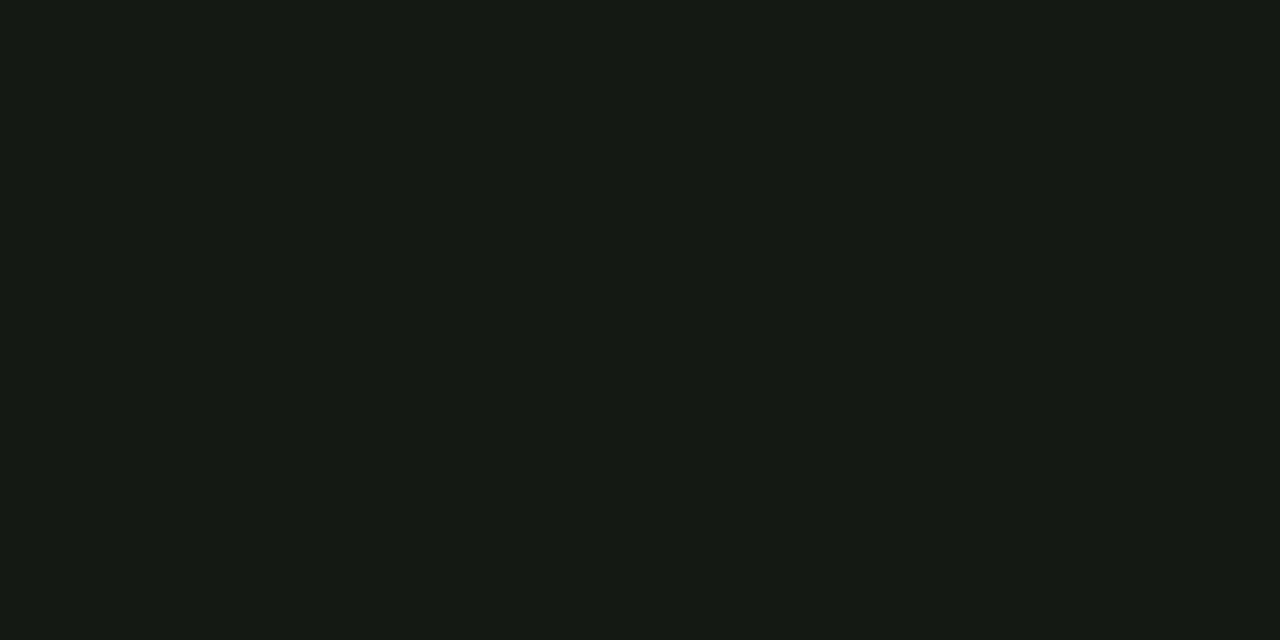
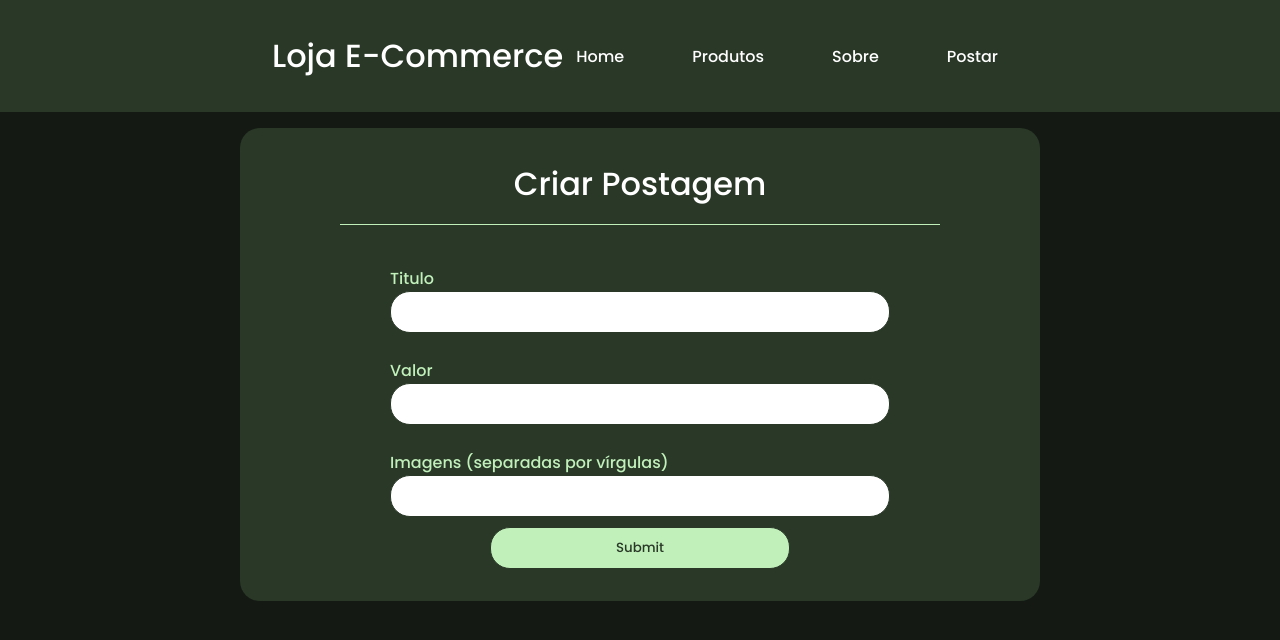
Before and after one commit to arthuracmm/projeto-crud, a React (Create React App) app: page /edit/1 in a window 1280 px wide. Before the commit this address had no page. Shown: the top 640 px of the page. Built offline with nearby package versions, Linux system fonts and the light colour scheme; no server answers.

Commit message:
Adicionando edição de produtos

```diff
--- a/src/App.js
+++ b/src/App.js
@@ -13,7 +13,7 @@ function App() {
         <Route exact path="/" element={<Home />}/>
         <Route exact path="/produtos" element={<Produtos />}/>
         <Route exact path="/sobre" element={<Sobre />}/>
-        <Route exact path="/edit" element={<Edit />}/>
+        <Route exact path="/edit/:id" element={<Edit />}/>
         <Route exact path="/postprodutos" element={<PostProdutos />}/>
       </Routes>
     </Router>
--- a/src/pages/Edit/edit.js
+++ b/src/pages/Edit/edit.js
@@ -1,10 +1,92 @@
-import React from "react";
+import React, { useEffect, useState } from "react";
 import HeaderMain from '../../components/HeaderMain/headerMain'
+import { useForm } from "react-hook-form";
+import { yupResolver } from "@hookform/resolvers/yup";
+import * as yup from 'yup';
+import { useNavigate, useParams } from "react-router-dom";
+import axios from "axios";
+
+const validacaoPost = yup.object().shape({
+    title: yup.string().required('Título é obrigatório'),
+    price: yup.number().required('Valor é obrigatório').positive('O valor deve ser positivo'),
+});
 
 function Edit(){
+
+    const { id } = useParams()
+
+    let navigate = useNavigate()
+
+    const { register, handleSubmit, formState: { errors }, reset} = useForm({
+        resolver: yupResolver(validacaoPost)
+    });
+
+    const [imageUrl, setImageUrl] = useState('');
+
+    useEffect(() => {
+        axios.get(`https://api.escuelajs.co/api/v1/products/${id}`)
+        .then((response) => {
+            console.log(response.data);
+            reset(response.data);
+        })
+        .catch(error => {
+            console.error('Erro ao buscar produto', error);
+        });
+    }, [id, reset]);
+
+    const addProduto = async (data) => {
+        try {
+            const imagesArray = String(data.images).split(',').map(url => url.trim());
+
+            const DataFormatada = {
+                ...data,
+                images: setImageUrl()
+            };
+
+            await axios.put(`https://api.escuelajs.co/api/v1/products/${id}`, DataFormatada);
+            console.log('editado com sucesso')
+            navigate('/')
+        } catch (error) {
+            console.error('Erro ao alterar produto', error.response?.data || error.message);
+        }
+    };
+
     return(
         <div>
             <HeaderMain />
+            <main>
+                <div className="card-post">
+                    <h1>Criar Postagem</h1>
+
+                    <div className="line-post"></div>
+
+                    <div className="card-body-post">
+                        <form className="form" onSubmit={handleSubmit(addProduto)}>
+                            <div className="fields">
+                                <label>Titulo</label>
+                                <input type="text" name="title" {...register('title')} />
+                                <p className="error-message">{errors.title?.message}</p>
+                            </div>
+
+                            <div className="fields">
+                                <label>Valor</label>
+                                <input type="text" name="price" {...register('price')} />
+                                <p className="error-message">{errors.price?.message}</p>
+                            </div>
+
+                            <div className="fields">
+                                <label>Imagens (separadas por vírgulas)</label>
+                                <input type="text" name="images" {...register('images')} />
+                                <p className="error-message">{errors.images?.message}</p>
+                            </div>
+
+                            <div className="btn-post">
+                                <input type="submit" />
+                            </div>
+                        </form>
+                    </div>
+                </div>
+            </main>
         </div>
     )
 }
--- a/src/pages/Home/home.js
+++ b/src/pages/Home/home.js
@@ -9,6 +9,7 @@ function Home(){
     const[posts, setPosts] = useState([])
 
     useEffect(() =>{
+        // puxando Api para o
         axios.get('https://api.escuelajs.co/api/v1/products')
         .then((response) =>{
             setPosts(response.data)
@@ -43,7 +44,7 @@ function Home(){
                                     <div className="btns">
 
                                         <div className="btnEdit">
-                                            <Link to = '/edit'>
+                                            <Link to = {{pathname:`/edit/${post.id}`}}>
                                             <button className="btn">Editar</button>
                                             </Link>
                                         </div>
--- a/src/pages/PostProducts/postprodutos.js
+++ b/src/pages/PostProducts/postprodutos.js
@@ -5,6 +5,7 @@ import { yupResolver } from "@hookform/resolvers/yup";
 import * as yup from 'yup';
 import './postprodutos.css';
 import axios from "axios";
+import {useNavigate} from 'react-router-dom';
 
 // Atualize a validação para aceitar um array de URLs
 const validacaoPost = yup.object().shape({
@@ -15,6 +16,9 @@ const validacaoPost = yup.object().shape({
 });
 
 function Produtos() {
+
+    let navigate = useNavigate()
+
     const { register, handleSubmit, formState: { errors } } = useForm({
         resolver: yupResolver(validacaoPost)
     });
@@ -27,6 +31,7 @@ function Produtos() {
             };
             await axios.post('https://api.escuelajs.co/api/v1/products/', formattedData);
             console.log('Produto adicionado com sucesso');
+            navigate.push('/')
         } catch (error) {
             console.error('Erro ao adicionar produto', error.response?.data || error.message);
         }
```
